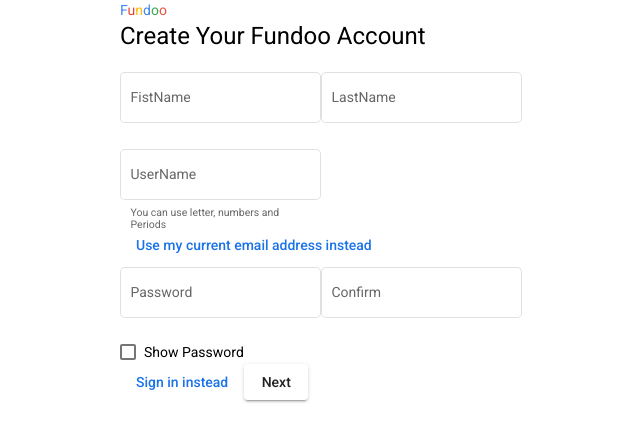
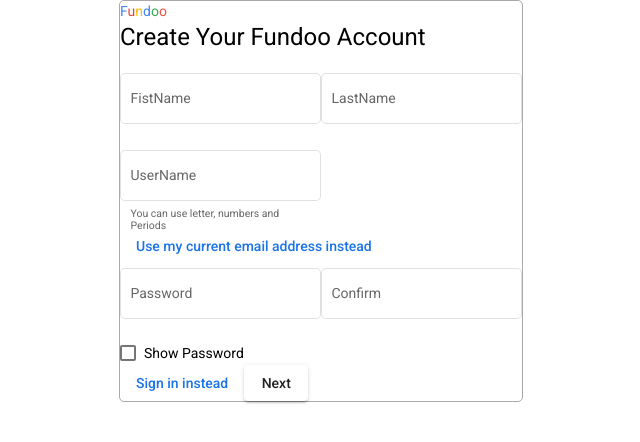
Before and after one commit to samiksha-chaudhari/FundooNotesUI, an Angular app: page / in a window 1280 px wide. Shown: the top 442 px of the page, without its empty margins (319-959 px from the left). Built offline with nearby package versions, Linux system fonts and the light colour scheme.

Commit message:
[Samiksha]Add:boarde to registration page

```diff
--- a/src/app/Components/registration/registration.component.html
+++ b/src/app/Components/registration/registration.component.html
@@ -1,5 +1,5 @@
 <div fxLayoutAlign="center center" fxFlex.xs=100>
-    <div>
+    <div style="border-radius: 5px; border: 1px solid darkgrey;">
         <div>
             <span style="color: #4285F4;">F</span>
             <span style="color: #EA4335;">u</span>
```
